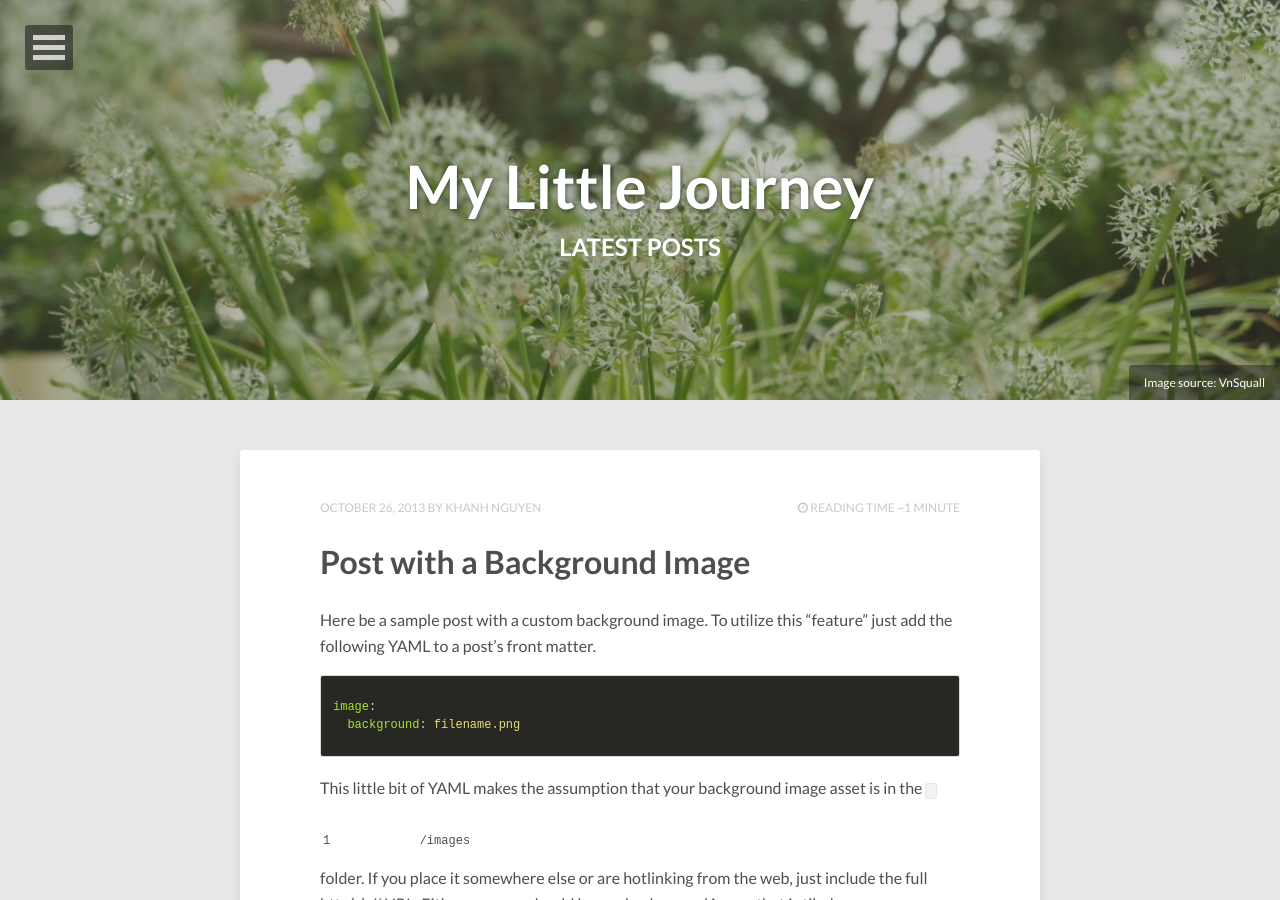
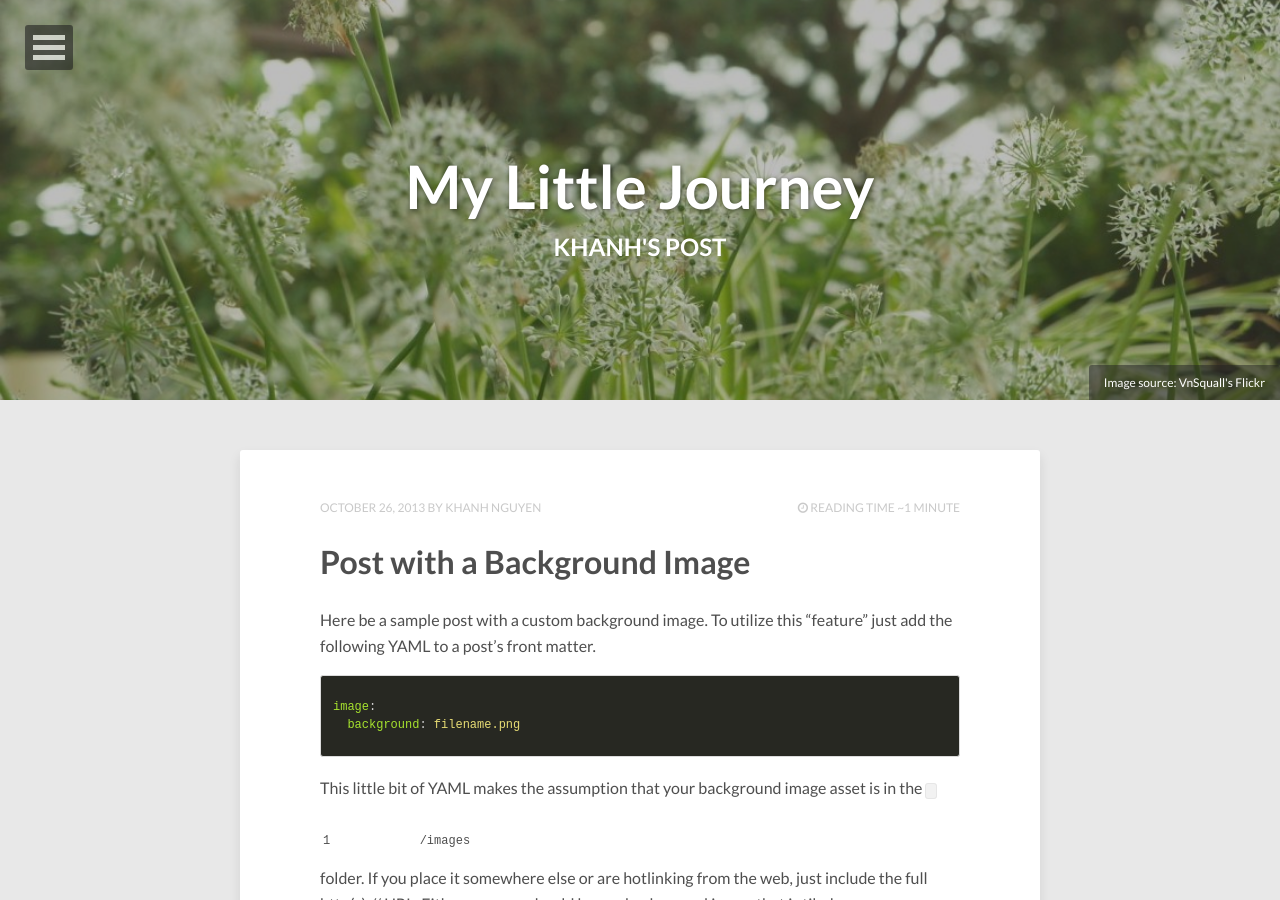
Before and after one commit to vnsquall/vnsquall.github.io, a Jekyll site: the page built from index.html, in a window 1280 px wide and 900 px high. Built offline with Jekyll 4.4.1, drawn with Linux system fonts in a browser that asks for light colours; nearby versions of some CDN libraries; the list of posts is cut into pages by our own code.

Commit message:
fixed issue

```diff
--- a/index.html
+++ b/index.html
@@ -1,12 +1,12 @@
 ---
 layout: post-index
-title: Latest Posts
+title: Khanh's Post
 description: "Describe this nonsense."
 tags: [Jekyll, theme, themes, responsive, blog, modern]
 comments: false
 image:
   feature: index_main.jpg
-  credit: VnSquall
+  credit: VnSquall's Flickr
   creditlink: https://www.flickr.com/photos/101047250@N04/albums
 ---
 
```
Also changed, not shown: images/avatar.jpg, images/avatar_1.jpg (added).
